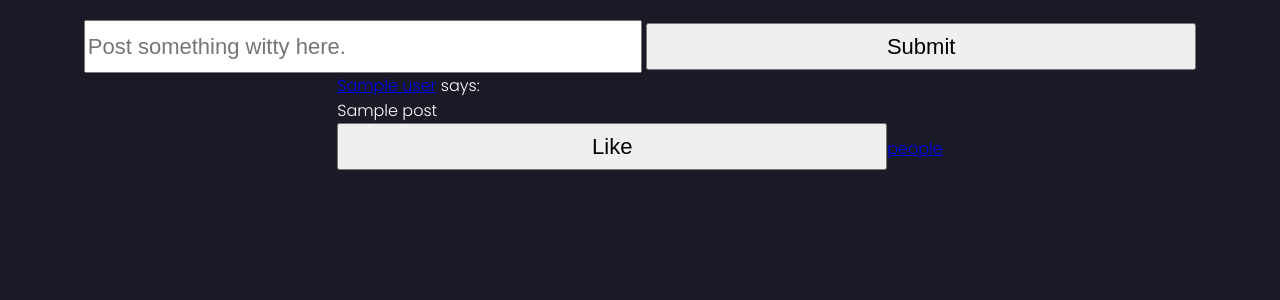
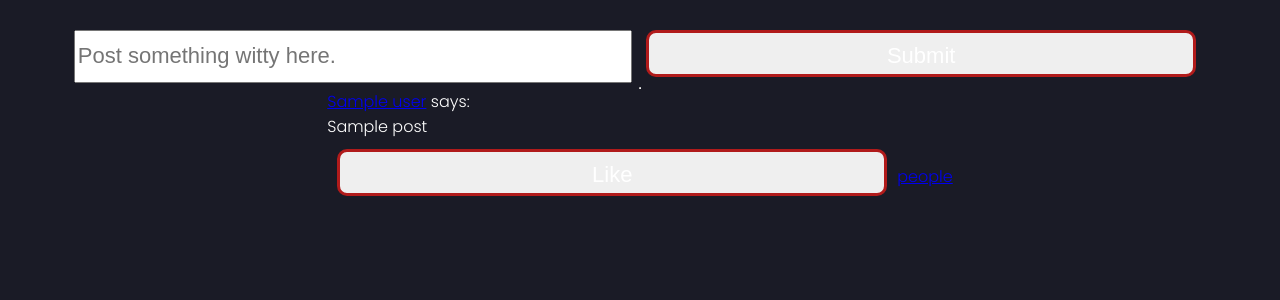
Before and after one commit to StarbustDaddy/Bright-Ideas, a Flask app: template flask_app/templates/user_main.html in a window 1280 px wide. Shown: the part 111-411 px from the top of the page. Run offline with Flask 2, Linux system fonts and the light colour scheme; the template is opened without the code that fills it: most values are stand-ins (such as "Sample title", 1, 10 or a date in 2020); parts of the project's set-up code (start-up, migrations or seed data) failed here and were passed over.

Commit message:
Update user_main.html

```diff
--- a/flask_app/templates/user_main.html
+++ b/flask_app/templates/user_main.html
@@ -20,20 +20,20 @@
           placeholder="Post something witty here."
           id="idea_name"
         />
-        <input type="submit" value="Submit" >
+        <input type="submit" value="Submit" class="button button-post">
       </form>
     </div>
+    <hr>
     <div>
       {% for join in join %}
       <div class="idea_box">
-        <a href="/user/{{join.user.id}}">{{join.user.name}}</a> says:
+        <a href="/user/{{join.user.id}}" class="hello_user">{{join.user.name}}</a> says:
         <p>{{join.post}}</p>
         <div>
           <form action="/idea/like" method="POST">
             <input type="hidden" name="idea_id" value="{{idea.id}}">
-            <a href="/idea/like"><input type="submit" value="Like"></a><a href="/idea/{{join.id}}">people</a>
+            <a href="/idea/like"><input type="submit" value="Like" class="button button-post"></a><a href="/idea/{{join.id}}" class="hello_user">people</a>
           </form>
-
         </div>
       </div>
       {% endfor %}
```
